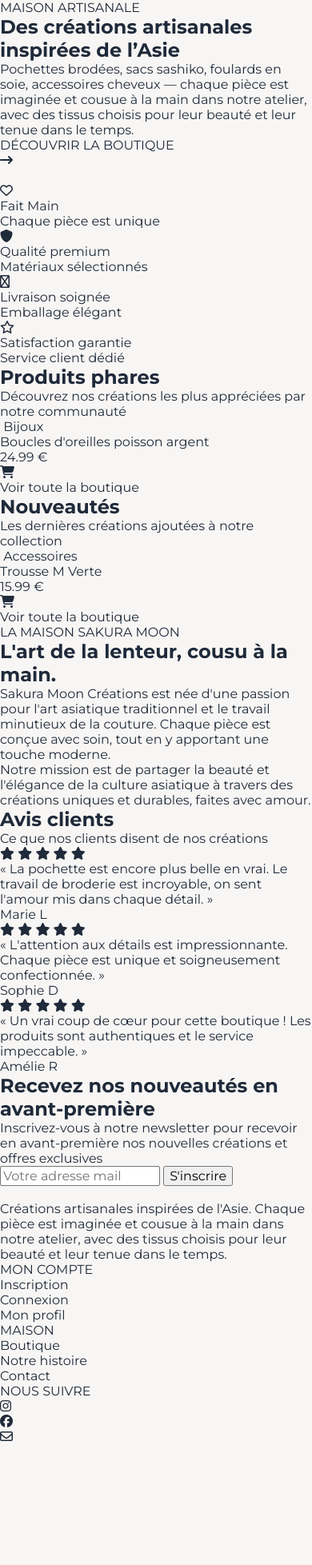
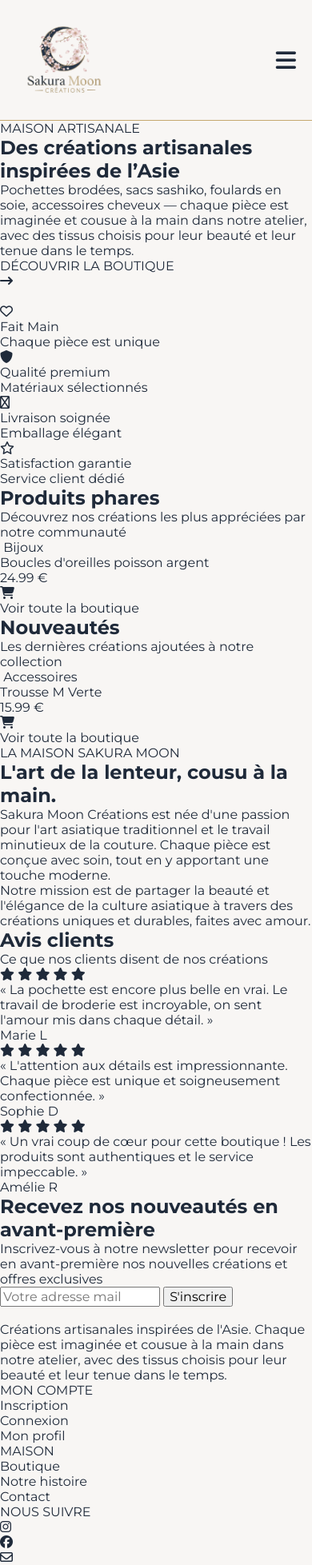
Before and after one commit to lorenzo-brissardnavarro/boutique-en-ligne, a PHP site: page /front/views/home.php in a window 390 px wide. Shown: the whole page at 80% size. Before the commit the page ends 1802 px from the top, so only its background shows below. Run offline with PHP 8.4, Linux system fonts and the light colour scheme; some web fonts are replaced.

Commit message:
feat : hamburger menu

```diff
--- /dev/null
+++ b/front/js/menu.js
@@ -0,0 +1,20 @@
+const toggler = document.getElementById("toggler");
+const menu = document.getElementById("menu");
+
+function closeMenu() {
+    menu.classList.remove("is-open");
+    toggler.classList.remove("fa-xmark");
+    toggler.classList.add("fa-bars");
+}
+
+toggler.addEventListener("click", () => {
+    const isOpen = menu.classList.toggle("menu--is-open");
+
+    toggler.classList.toggle("fa-bars", !isOpen);
+    toggler.classList.toggle("fa-xmark", isOpen);
+});
+
+
+document.querySelectorAll(".menu__listing a").forEach(link => {
+    link.addEventListener("click", closeMenu);
+});
--- a/front/style/css/style.css
+++ b/front/style/css/style.css
@@ -37,4 +37,93 @@ a {
   color: inherit;
 }
 
+.header {
+  position: sticky;
+  top: 0;
+  z-index: 1000;
+  border-bottom: 1px solid #C6A86E;
+  background: #F8F6F4;
+}
+.header__bar {
+  display: flex;
+  justify-content: space-between;
+  align-items: center;
+  padding: 15px 20px;
+  background: #F8F6F4;
+}
+
+#toggler {
+  font-size: 1.8rem;
+  cursor: pointer;
+  z-index: 1100;
+}
+
+.menu {
+  height: 0;
+  width: 100%;
+  overflow: hidden;
+  transition: all 3s ease;
+  z-index: 1000;
+}
+.menu__logo {
+  width: 120px;
+}
+.menu__logo img {
+  width: 100%;
+  display: block;
+}
+.menu__listing {
+  list-style: none;
+  margin: 0;
+  padding: 10px 0;
+}
+.menu__listing--none {
+  display: none;
+}
+.menu__listing--burger {
+  padding: 15px 20px;
+}
+.menu__listing--burger li {
+  border-bottom: 1px solid #EFE1C5;
+}
+.menu__listing a {
+  display: block;
+  padding: 15px 20px;
+  color: #000000;
+}
+.menu--is-open {
+  height: auto;
+}
+
+@media (min-width: 768px) {
+  #toggler {
+    display: none;
+  }
+  .header__bar {
+    justify-content: space-between;
+    max-width: 1350px;
+    margin-inline: auto;
+  }
+  .menu {
+    position: static;
+    transform: none;
+    opacity: 1;
+    box-shadow: none;
+    width: auto;
+  }
+  .menu__listing {
+    display: flex;
+    align-items: center;
+    gap: 25px;
+    padding: 0;
+  }
+  .menu__listing li {
+    text-align: left;
+  }
+  .menu__listing a {
+    padding: 10px 0;
+    font-size: 1.1em;
+  }
+}
+
 /*# sourceMappingURL=style.css.map */
--- a/front/style/scss/style.scss
+++ b/front/style/scss/style.scss
@@ -57,3 +57,110 @@ a {
   text-decoration: none;
   color: inherit;
 }
+
+// Navbar
+
+.header {
+    position: sticky;
+    top: 0;
+    z-index: 1000;
+    border-bottom: 1px solid $color-accent-gold;
+    background: $color-primary;
+
+    &__bar {
+        display: flex;
+        justify-content: space-between;
+        align-items: center;
+        padding: 15px 20px;
+        background: $color-primary;
+    }
+}
+
+#toggler {
+    font-size: 1.8rem;
+    cursor: pointer;
+    z-index: 1100;
+}
+
+.menu {
+    height: 0;
+    width: 100%;
+    overflow: hidden;
+    transition: all 3s ease;
+    z-index: 1000;
+
+    &__logo {
+        width: 120px;
+
+        img {
+            width: 100%;
+            display: block;
+        }
+    }
+
+    &__listing {
+        list-style: none;
+        margin: 0;
+        padding: 10px 0;
+
+        &--none {
+            display: none;
+        }
+
+        &--burger {
+            padding: 15px 20px;
+
+            li {
+                border-bottom: 1px solid #EFE1C5;
+            }
+        }
+
+        a {
+            display: block;
+            padding: 15px 20px;
+            color: $black;
+        }
+    }
+
+    &--is-open {
+        height: auto;
+    }
+}
+
+
+@media (min-width: $tablet) {
+
+    #toggler {
+        display: none;
+    }
+
+    .header__bar {
+        justify-content: space-between;
+        max-width: 1350px;
+        margin-inline: auto;
+    }
+
+    .menu {
+        position: static;
+        transform: none;
+        opacity: 1;
+        box-shadow: none;
+        width: auto;
+
+        &__listing {
+            display: flex;
+            align-items: center;
+            gap: 25px;
+            padding: 0;
+
+            li {
+                text-align: left;
+            }
+
+            a {
+                padding: 10px 0;
+                font-size: 1.1em;
+            }
+        }
+    }
+}
--- a/front/views/layout/header.php
+++ b/front/views/layout/header.php
@@ -11,11 +11,49 @@
     <link href="https://fonts.googleapis.com/css2?family=Montserrat:ital,wght@0,100..900;1,100..900&family=Playfair+Display:ital,wght@0,400..900;1,400..900&display=swap" rel="stylesheet">
     <link rel="stylesheet" href="../style/css/style.css">
     <link rel="icon" type="image/png" href="">
+    <script src="../js/menu.js" defer></script>
 </head>
 
 <body>
-<header>
+    <header class="header">
+        <nav class="header__bar">
+            <a href="../../index.php" class="menu__logo">
+                <img src="../images/logo.png" alt="Logo">
+            </a>
 
-</header>
+            <i class="fa-solid fa-bars" id="toggler"></i>
+
+            <ul class="menu__listing menu__listing--none">
+                <li>
+                    <a href="/">Accueil</a>
+                </li>
+                <li>
+                    <a href="/">Boutique</a>
+                </li>
+                <li>
+                    <a href="/">S'inscrire</a>
+                </li>
+                <li>
+                    <a href="/">Se connecter</a>
+                </li>
+            </ul>
+        </nav>
+        <div class="menu" id="menu">
+            <ul class="menu__listing menu__listing--burger">
+                <li>
+                    <a href="/">Accueil</a>
+                </li>
+                <li>
+                    <a href="/">Boutique</a>
+                </li>
+                <li>
+                    <a href="/">S'inscrire</a>
+                </li>
+                <li>
+                    <a href="/">Se connecter</a>
+                </li>
+            </ul>
+        </div>
+    </header>
 
 <main>
```
Also changed, not shown: front/images/logo.png (added), 1 other file.
